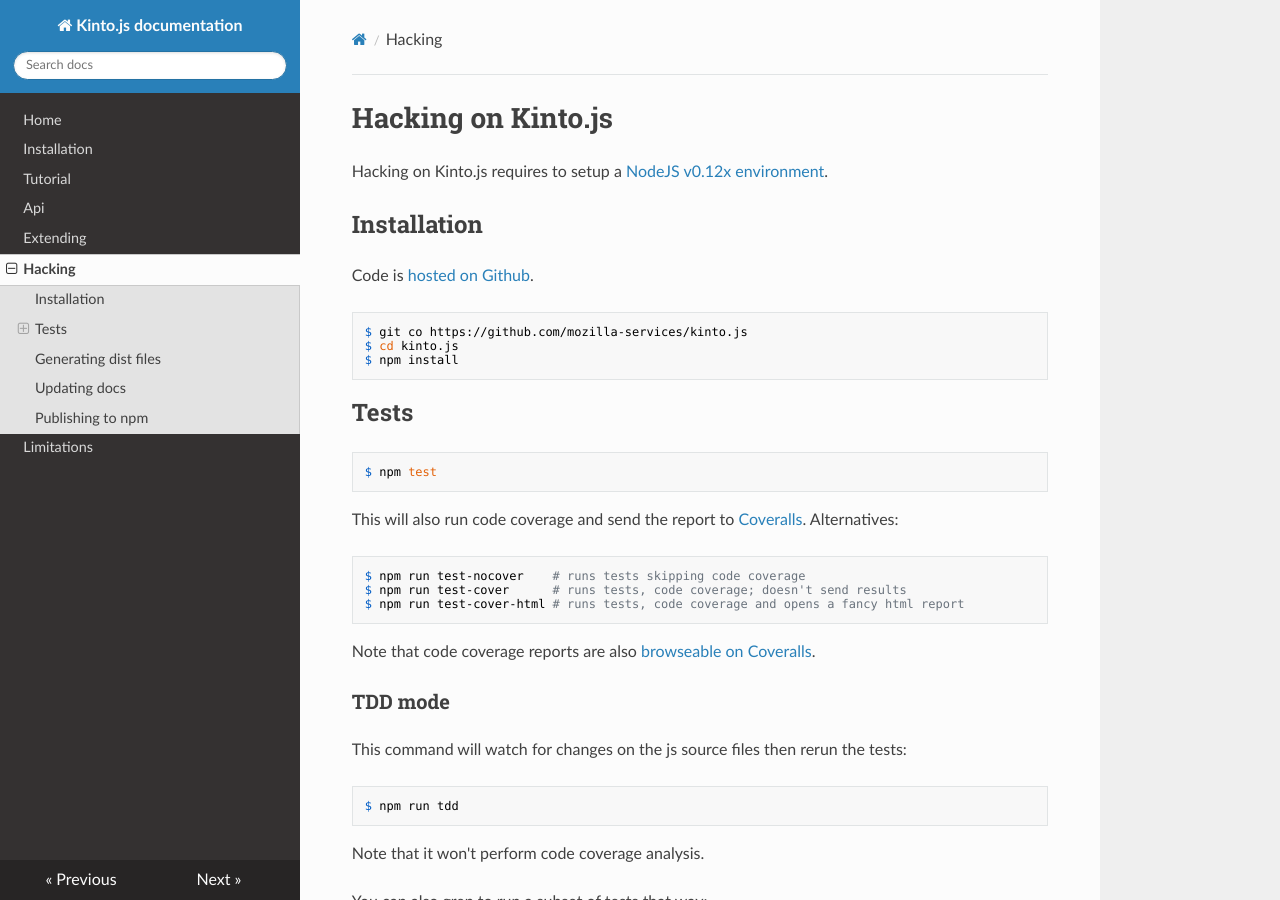
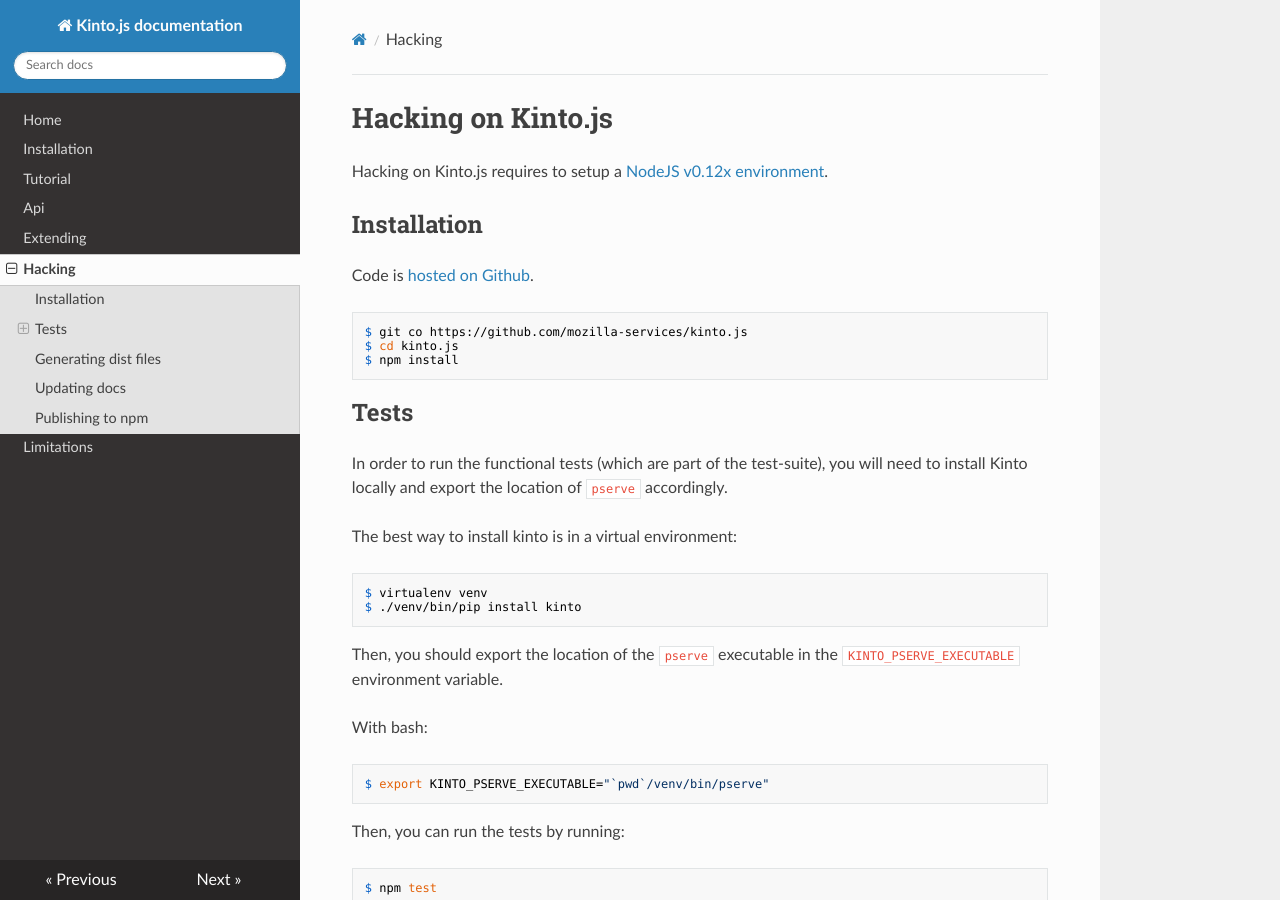
Before and after one commit to Kinto/kinto.js, an MkDocs documentation site: the page built from docs/hacking.md, in a window 1280 px wide and 900 px high. Built offline with MkDocs 1.6.1, drawn with Linux system fonts in a browser that asks for light colours; nearby versions of some CDN libraries; old or Windows-style settings are respelled for this version of MkDocs.

Commit message:
Add instructions on how to run functional tests.

```diff
--- a/docs/hacking.md
+++ b/docs/hacking.md
@@ -11,6 +11,24 @@
     $ npm install
 
 ## Tests
+
+In order to run the functional tests (which are part of the test-suite), you
+will need to install Kinto locally and export the location of `pserve`
+accordingly.
+
+The best way to install kinto is in a virtual environment:
+
+    $ virtualenv venv
+    $ ./venv/bin/pip install kinto
+
+Then, you should export the location of the `pserve` executable in the
+`KINTO_PSERVE_EXECUTABLE` environment variable.
+
+With bash:
+
+    $ export KINTO_PSERVE_EXECUTABLE="`pwd`/venv/bin/pserve"
+
+Then, you can run the tests by running:
 
     $ npm test
 
```
